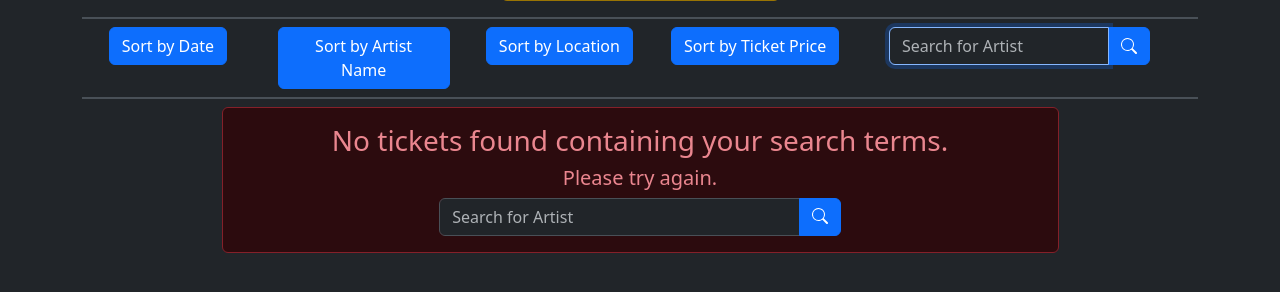
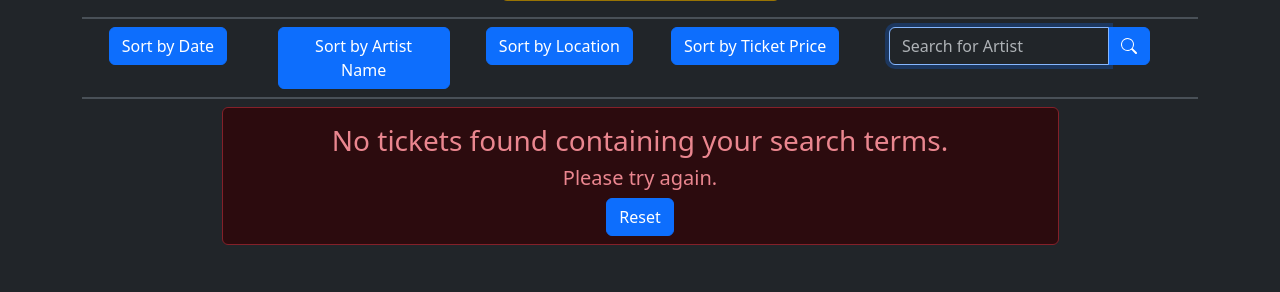
Before and after one commit to fstaig1/ticket-app, a Flask app: page /browse/search in a window 1280 px wide. Shown: the part 212-504 px from the top of the page. Run offline with Flask 3, Linux system fonts and the light colour scheme.

Commit message:
added reset button instead of 2nd search bar

```diff
--- a/website/templates/browse.html
+++ b/website/templates/browse.html
@@ -49,16 +49,7 @@
         <div class="alert alert-danger pb-2 container w-75 mx-auto justify-content-center">
           <h3>No tickets found containing your search terms.</h3>
           <h5>Please try again.</h5>
-          <form method="POST" action="/browse/search" class="mb-2">
-            <div class="input-group w-50 mx-auto">
-              <input class="form-control" type="text" placeholder="Search for Artist" name="search_bar" autofocus />
-              <button class="btn btn-primary" type="submit">
-                <svg xmlns="http://www.w3.org/2000/svg" width="16" height="16" fill="currentColor" class="bi bi-search mb-1" viewBox="0 0 16 16">
-                  <path d="M11.742 10.344a6.5 6.5 0 1 0-1.397 1.398h-.001q.044.06.098.115l3.85 3.85a1 1 0 0 0 1.415-1.414l-3.85-3.85a1 1 0 0 0-.115-.1zM12 6.5a5.5 5.5 0 1 1-11 0 5.5 5.5 0 0 1 11 0" />
-                </svg>
-              </button>
-            </div>
-          </form>
+          <button type="button" class="btn btn-primary" onclick="window.location.href=`{{ url_for('shop.browse') }}`;">Reset</button>
         </div>
       {% else %}
         {% if concerts %}
```
